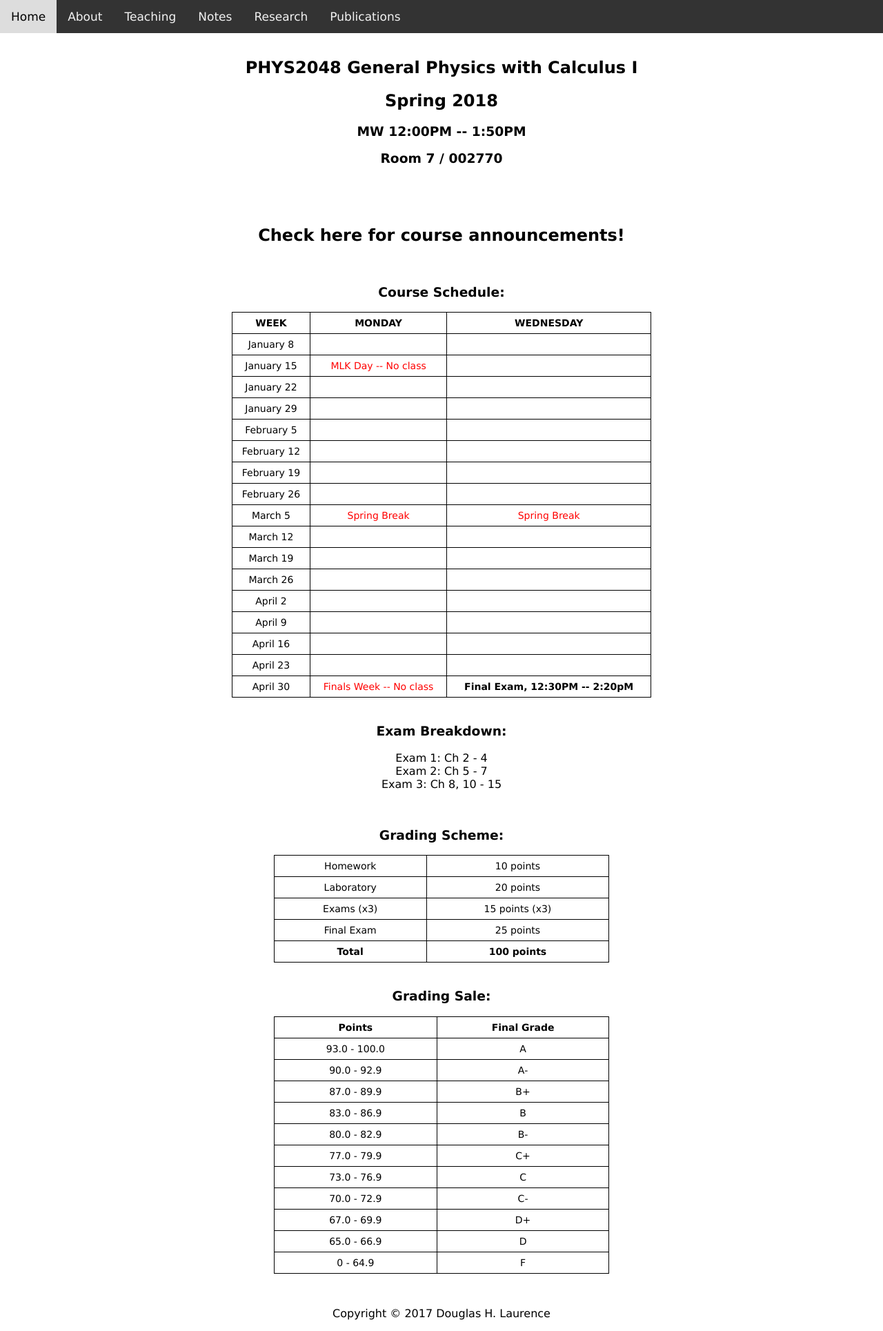
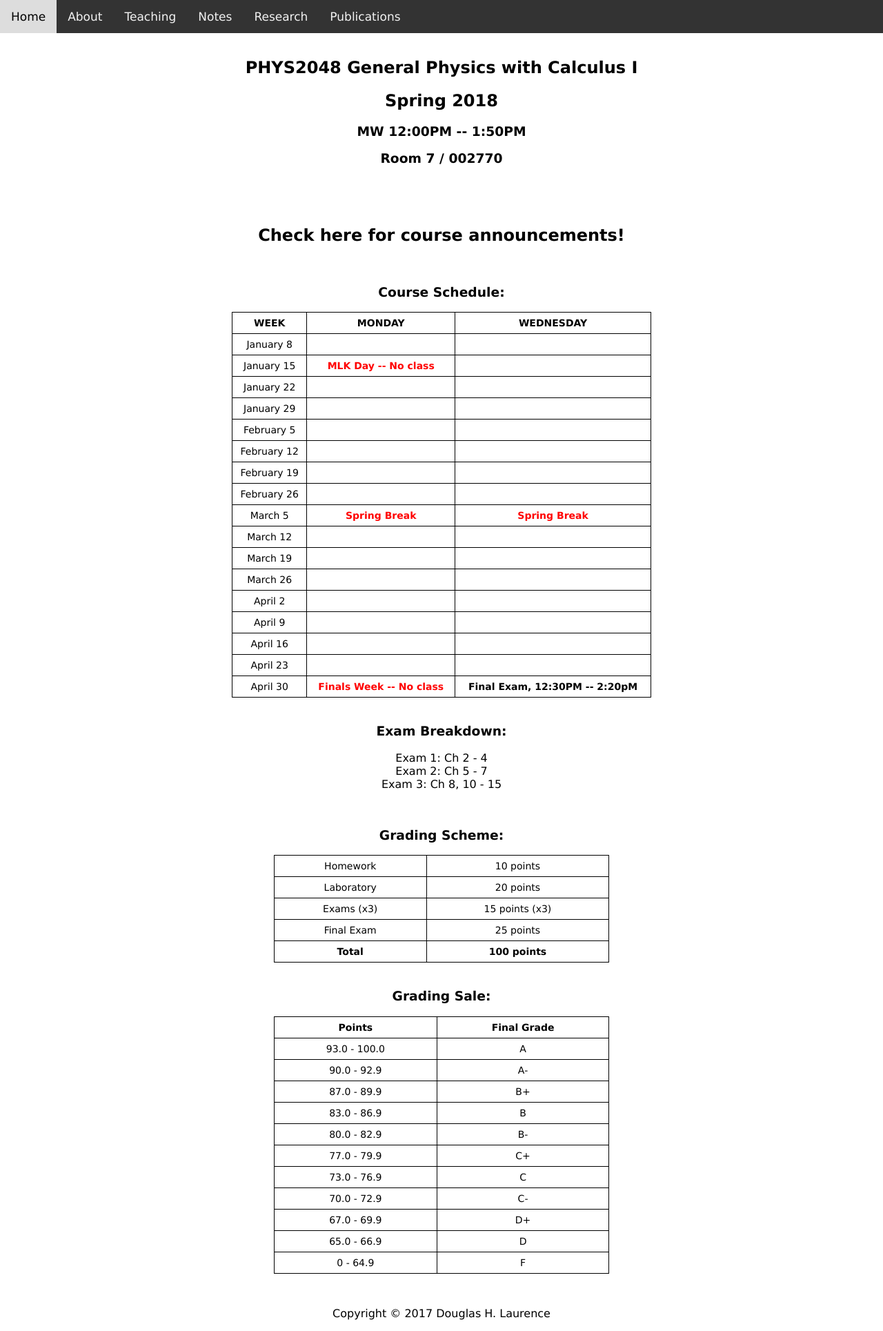
Before and after one commit to dhlaurence/dhlaurence.github.io, a Jekyll site: the page built from teaching/phys2048spring2018.html, in a window 1280 px wide. Shown: the whole page at 69% size. Built offline with Jekyll 4.4.1, drawn with Linux system fonts in a browser that asks for light colours.

Commit message:
Update phys2048spring2018.html

```diff
--- a/teaching/phys2048spring2018.html
+++ b/teaching/phys2048spring2018.html
@@ -35,7 +35,7 @@
   </tr>
   <tr>
     <td>January 15</td>
-    <td><font color="red">MLK Day -- No class</font></td>
+    <td><b><font color="red">MLK Day -- No class</font></b></td>
     <td></td>
   </tr>
   <tr>
@@ -70,8 +70,8 @@
   </tr>
   <tr>
     <td>March 5</td>
-    <td><font color="red">Spring Break</font></td>
-    <td><font color="red">Spring Break</font></td>
+    <td><b><font color="red">Spring Break</font></b></td>
+    <td><b><font color="red">Spring Break</font></b></td>
   </tr>
   <tr>
     <td>March 12</td>
@@ -110,7 +110,7 @@
   </tr>
   <tr>
     <td>April 30</td>
-    <td><font color="red">Finals Week -- No class</font></td>
+    <td><b><font color="red">Finals Week -- No class</font></b></td>
     <td><b>Final Exam, 12:30PM -- 2:20pM</td>
   </tr>
   </table></center>
```
